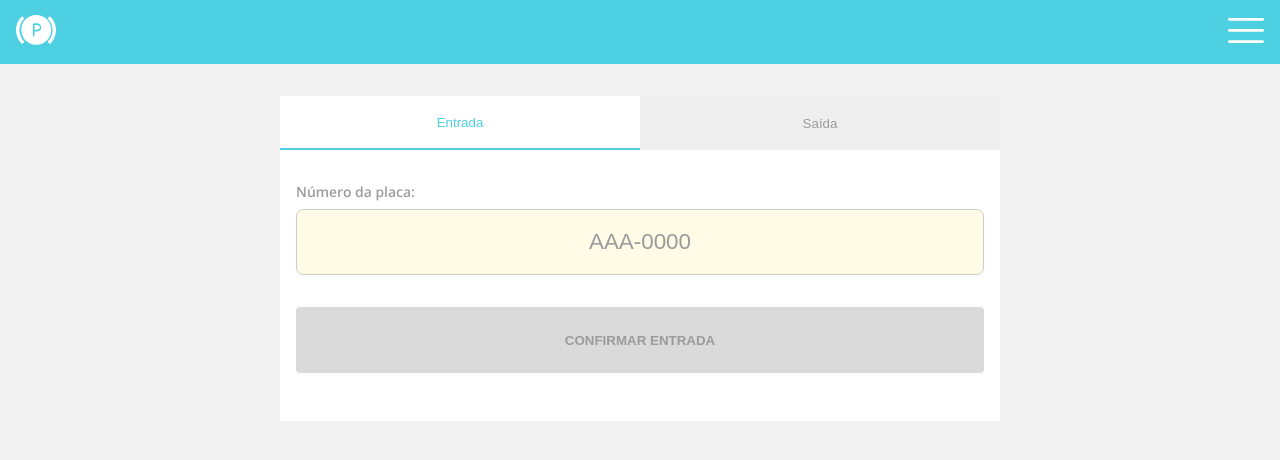
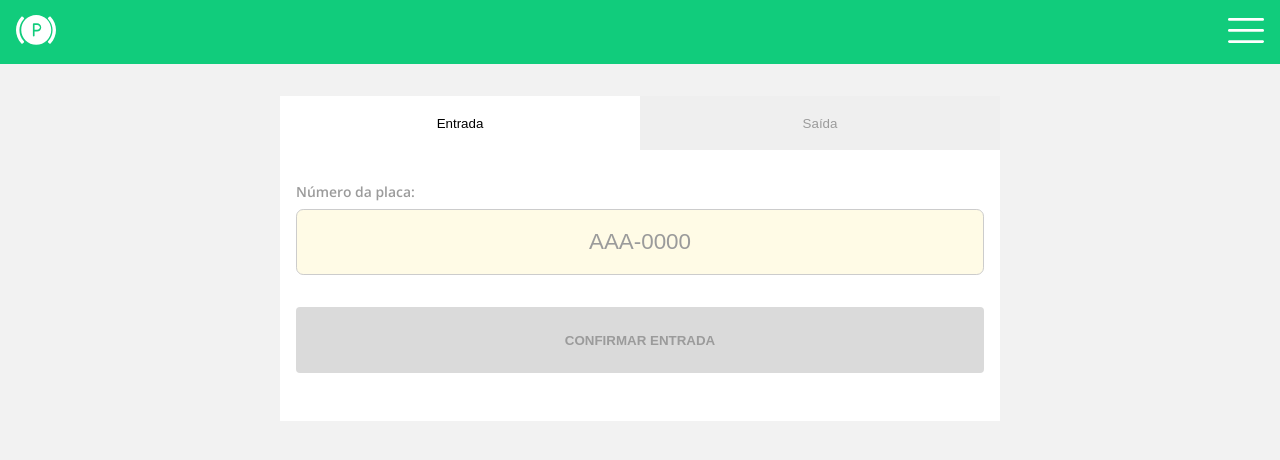
Before and after one commit to 0xb0b1/parking-lot, a React (Create React App) app: page / in a window 1280 px wide. Shown: the top 460 px of the page. Built offline with nearby package versions, Linux system fonts and the light colour scheme.

Commit message:
green colors

```diff
--- a/src/components/Menu/styles.ts
+++ b/src/components/Menu/styles.ts
@@ -6,7 +6,7 @@ export const Container = styled.div`
 
   /* transform: translateX(0); */
 
-  background: var(--cyan);
+  background: var(--green-300);
 
   height: calc(100vh - 4rem);
   width: 100%;
--- a/src/components/Modal/styles.ts
+++ b/src/components/Modal/styles.ts
@@ -17,7 +17,7 @@ export const Container = styled.form`
   h3 {
     font-size: 2.375rem;
     font-weight: 400;
-    color: var(--cyan);
+    color: var(--green-300);
   }
 `;
 
@@ -39,7 +39,7 @@ export const ConfirmButton = styled.button`
 export const ExitButton = styled.button`
   border: 0;
   background: none;
-  color: var(--cyan);
+  color: var(--green-300);
 
   font-weight: 600;
 
--- a/src/components/NavBar/styles.ts
+++ b/src/components/NavBar/styles.ts
@@ -1,7 +1,7 @@
 import styled from "styled-components";
 
 export const Container = styled.nav`
-  background-color: var(--cyan);
+  background-color: var(--green-300);
   height: 4rem;
 
   width: 100%;
--- a/src/components/PlateHistory/styles.ts
+++ b/src/components/PlateHistory/styles.ts
@@ -82,7 +82,7 @@ export const Header = styled.header`
   }
 
   span {
-    color: var(--cyan);
+    color: var(--green-300);
     font-size: 1.5rem;
     font-weight: 600;
   }
--- a/src/components/RegisterDetail/styles.ts
+++ b/src/components/RegisterDetail/styles.ts
@@ -35,7 +35,7 @@ export const Content = styled.div`
 
   .plate {
     span:last-child {
-      color: var(--cyan);
+      color: var(--green-300);
       font-size: 2.375rem;
     }
   }
--- a/src/styles/global.ts
+++ b/src/styles/global.ts
@@ -5,7 +5,7 @@ export const GlobalStyle = createGlobalStyle`
     --background: #f2f2f2;
     --white: #fff;
 
-    --cyan: #4DD0E1;
+    /* --cyan: #11CC77; */
 
     --orange: #F1B147;
 
```
